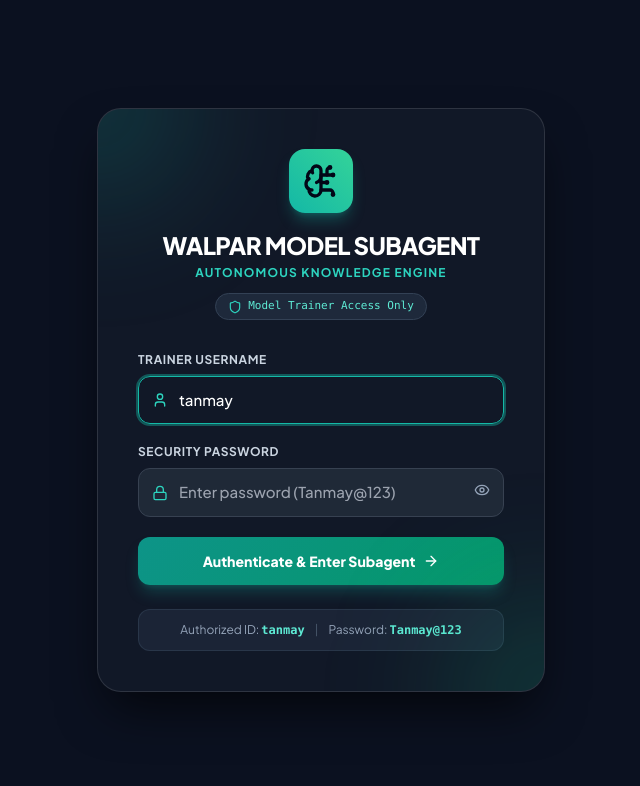
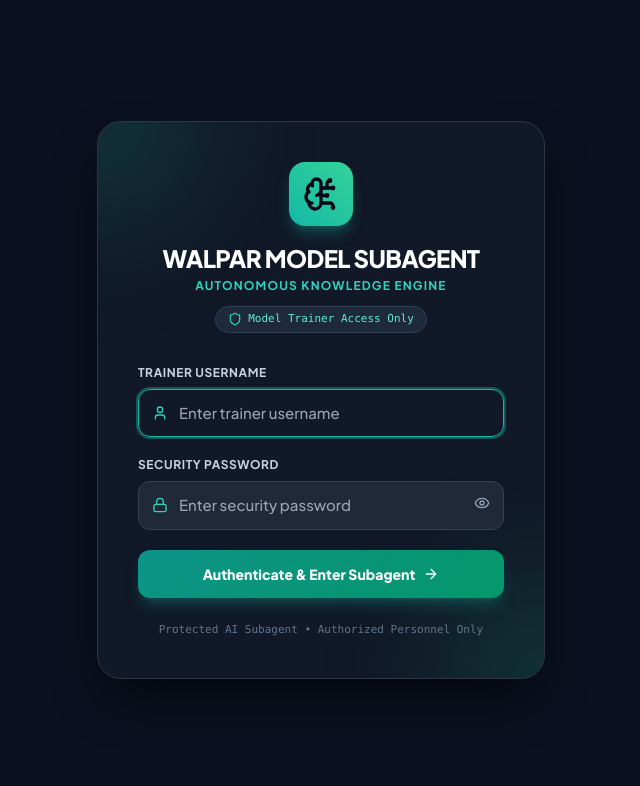
Before and after one commit to aryangajjar2508/walparnutritions, a FastAPI app: template templates/model_login.html in a window 1280 px wide. Shown: the top 786 px of the page, without its empty margins (319-959 px from the left). Run offline with FastAPI, Linux system fonts and the light colour scheme; the template is opened without the code that fills it, so the values that code supplies are empty; style sheets or scripts are compiled from the project's sources; some libraries are stand-ins or nearby versions.

Commit message:
fix: remove credential references from placeholders and remove authorized id badge from login UI

```diff
--- a/templates/model_login.html
+++ b/templates/model_login.html
@@ -85,9 +85,9 @@
                     <div class="absolute inset-y-0 left-0 pl-3.5 flex items-center pointer-events-none text-slate-400">
                         <i data-lucide="user" class="w-4 h-4 text-teal-400"></i>
                     </div>
-                    <input type="text" id="username" name="username" value="tanmay" required autofocus
+                    <input type="text" id="username" name="username" required autofocus
                            class="trainer-input w-full pl-10 pr-4 py-3 rounded-xl transition"
-                           placeholder="Enter trainer username (e.g. tanmay)">
+                           placeholder="Enter trainer username">
                 </div>
             </div>
 
@@ -101,7 +101,7 @@
                     </div>
                     <input type="password" id="password" name="password" required
                            class="trainer-input w-full pl-10 pr-11 py-3 rounded-xl transition"
-                           placeholder="Enter password (Tanmay@123)">
+                           placeholder="Enter security password">
                     <button type="button" onclick="togglePasswordVis()" class="absolute right-3.5 top-3.5 text-slate-400 hover:text-white transition">
                         <i data-lucide="eye" id="eye-icon" class="w-4 h-4"></i>
                     </button>
@@ -116,10 +116,8 @@
             </button>
         </form>
 
-        <div class="mt-6 p-3 rounded-xl bg-slate-800/80 border border-slate-700/60 text-center text-xs text-slate-300">
-            <span class="text-slate-400">Authorized ID:</span> <span class="font-mono font-bold text-teal-300">tanmay</span>
-            <span class="mx-2 text-slate-600">|</span>
-            <span class="text-slate-400">Password:</span> <span class="font-mono font-bold text-teal-300">Tanmay@123</span>
+        <div class="mt-6 text-center text-[11px] text-slate-500 font-mono">
+            Protected AI Subagent • Authorized Personnel Only
         </div>
     </div>
 
```
